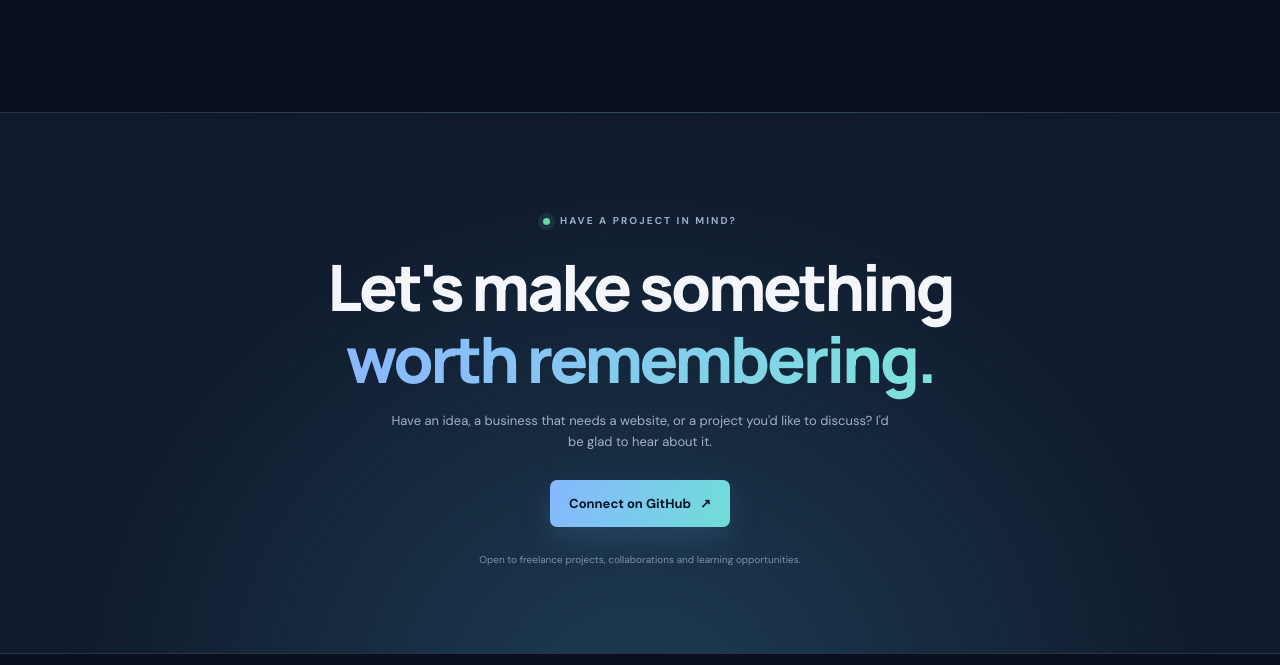
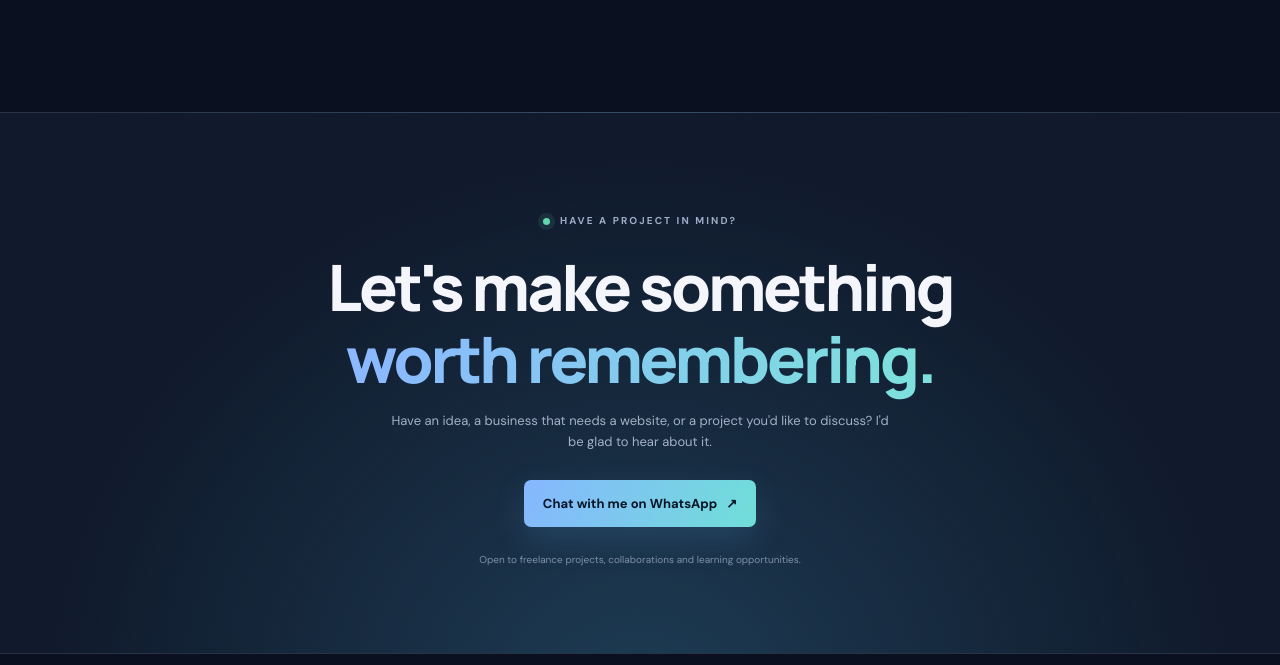
Before and after one commit to michael-coker-dev/michael-coker-portfolio, a plain HTML site: page index.html in a window 1280 px wide. Shown: the part 3587-4252 px from the top of the page. Drawn offline with Linux system fonts and the light colour scheme.

Commit message:
Add direct WhatsApp contact to portfolio

```diff
--- a/index.html
+++ b/index.html
@@ -84,7 +84,7 @@
 
     <section class="section section-wrap process-section"><div class="section-heading reveal"><div><div class="eyebrow">MY APPROACH</div><h2>From first thought to <span class="gradient-text">finished detail.</span></h2></div></div><div class="process-grid"><div class="process-step reveal"><span>01</span><h3>Understand</h3><p>Get clear on the people, purpose and problem behind the project.</p></div><div class="process-step reveal"><span>02</span><h3>Design</h3><p>Shape the structure and visual direction around the real goal.</p></div><div class="process-step reveal"><span>03</span><h3>Build</h3><p>Turn the design into a responsive, working experience.</p></div><div class="process-step reveal"><span>04</span><h3>Refine</h3><p>Test the details, improve the experience and prepare to launch.</p></div></div></section>
 
-    <section class="contact-section" id="contact"><div class="section-wrap contact-inner reveal"><div class="eyebrow"><span class="status-dot"></span> HAVE A PROJECT IN MIND?</div><h2>Let's make something<br><span class="gradient-text">worth remembering.</span></h2><p>Have an idea, a business that needs a website, or a project you'd like to discuss? I'd be glad to hear about it.</p><a class="button button-primary" href="https://github.com/michael-coker-dev" target="_blank" rel="noreferrer">Connect on GitHub <span>↗</span></a><div class="contact-foot">Open to freelance projects, collaborations and learning opportunities.</div></div></section>
+    <section class="contact-section" id="contact"><div class="section-wrap contact-inner reveal"><div class="eyebrow"><span class="status-dot"></span> HAVE A PROJECT IN MIND?</div><h2>Let's make something<br><span class="gradient-text">worth remembering.</span></h2><p>Have an idea, a business that needs a website, or a project you'd like to discuss? I'd be glad to hear about it.</p><a class="button button-primary" href="https://wa.me/2349034887573?text=Hello%20Michael%2C%20I%20found%20your%20portfolio%20and%20would%20like%20to%20discuss%20a%20website%20project." target="_blank" rel="noreferrer">Chat with me on WhatsApp <span>↗</span></a><div class="contact-foot">Open to freelance projects, collaborations and learning opportunities.</div></div></section>
   </main>
   <footer class="site-footer section-wrap"><a class="brand" href="#home"><span class="brand-mark">MC</span><span>Michael Coker<span class="brand-dot">.</span></span></a><span>Designed &amp; built with care.</span><span>© <span id="year"></span> Michael Coker</span></footer>
 </body>
```
